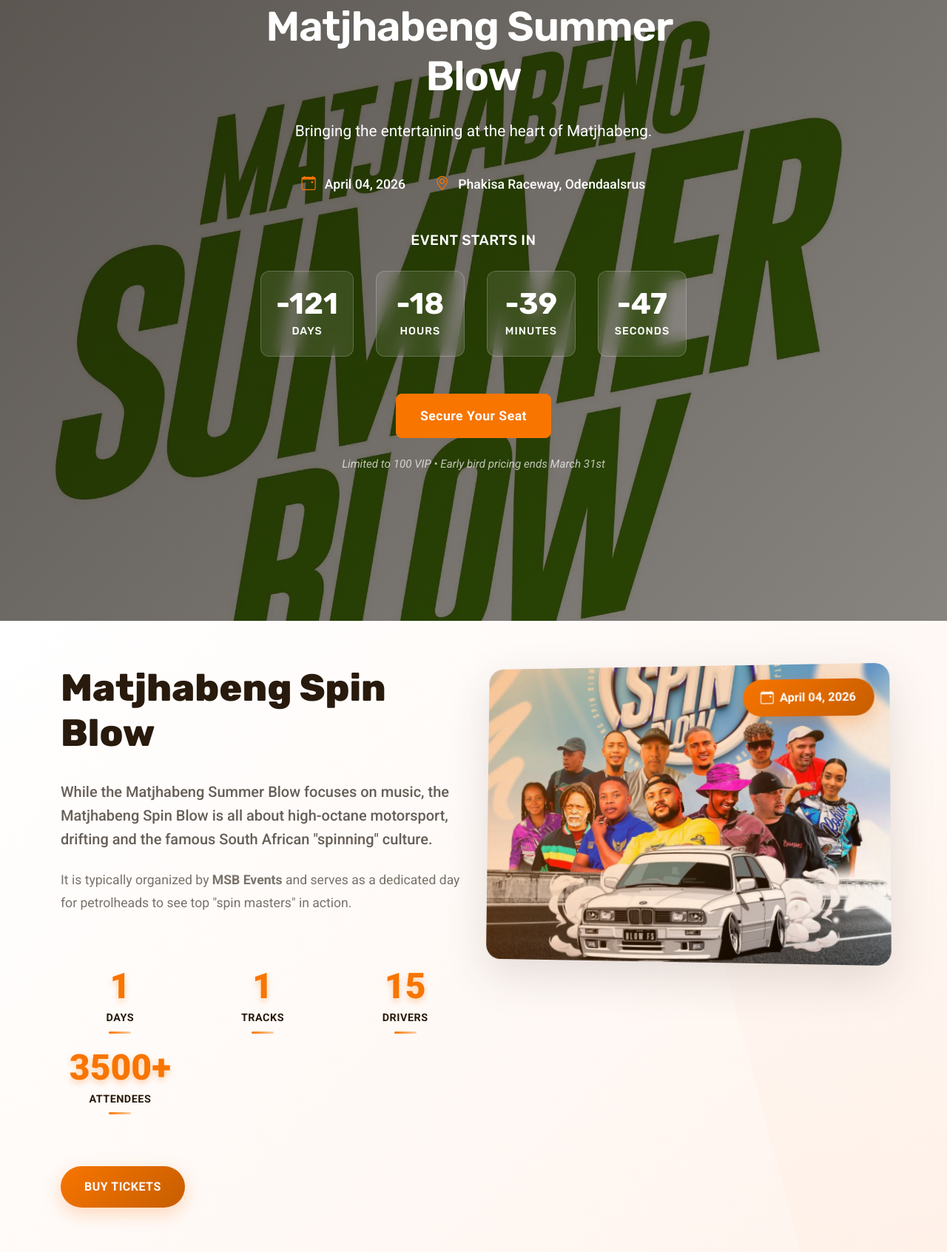
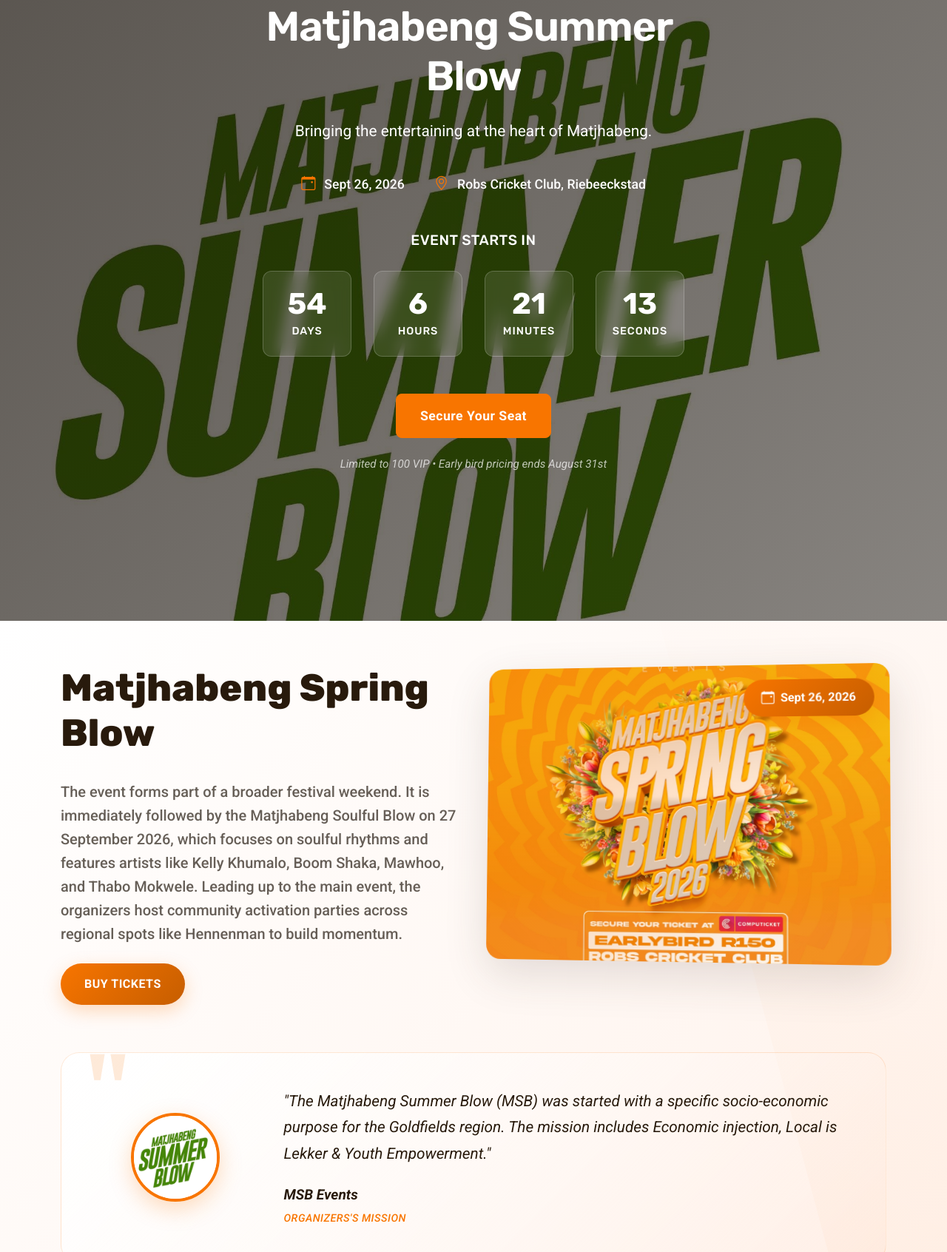
Before and after one commit to siyabongajaho/MSB, a plain HTML site: page index.html in a window 1280 px wide. Shown: the part 177-1869 px from the top of the page at 74% size. Drawn offline with Linux system fonts and the light colour scheme.

Commit message:
Add files via upload

```diff
--- a/index.html
+++ b/index.html
@@ -109,11 +109,11 @@
                 <div class="event-details">
                   <div class="detail-item">
                     <i class="bi bi-calendar-event"></i>
-                    <span>April 04, 2026</span>
+                    <span>Sept 26, 2026</span>
                   </div>
                   <div class="detail-item">
                     <i class="bi bi-geo-alt"></i>
-                    <span>Phakisa Raceway, Odendaalsrus</span>
+                    <span>Robs Cricket Club, Riebeeckstad</span>
                   </div>
                 </div>
 
@@ -123,7 +123,7 @@
 
                 <h3 class="countdown-label">Event Starts In</h3>
 
-                <div class="countdown d-flex justify-content-center" data-count="2026/04/04">
+                <div class="countdown d-flex justify-content-center" data-count="2026/09/26">
                   <div>
                     <h3 class="count-days">47</h3>
                     <h4>Days</h4>
@@ -147,11 +147,11 @@
               <div class="cta-section">
 
                 <div class="cta-buttons">
-                  <a href="https://computicket-boxoffice.com/e/matjhabeng-soulful-blow-xj3BAR" class="btn btn-primary btn-cta">Secure Your Seat</a>
+                  <a href="https://computicket-boxoffice.com/e/matjhabeng-spring-blow-ykNSlq?fbclid=IwY2xjawTcToFwZG9mBWV4dG4DYWVtAjEwAGJyaWQRMTVSVDRrUHNENHFGSXh0b2VzcnRjBmFwcF9pZBAyMjIwMzkxNzg4MjAwODkyAAEeYK32hc2T1SO_l5XsAQRszrEZZeVye_sD-r7xU3FIbEMc9UNvgdrl_fiBYlQ_aem_b0OZvhVnN24RthsgD-gR4Q" class="btn btn-primary btn-cta">Secure Your Seat</a>
                   <!--a href="speakers.html" class="btn btn-secondary btn-cta">View Speakers</a-->
                 </div>
 
-                <p class="cta-note">Limited to 100 VIP • Early bird pricing ends March 31st</p>
+                <p class="cta-note">Limited to 100 VIP • Early bird pricing ends August 31st</p>
 
               </div>
 
@@ -189,11 +189,11 @@
 
           <div class="col-lg-6">
             <div class="content">
-              <h2>Matjhabeng Spin Blow</h2>
-              <p class="lead">While the Matjhabeng Summer Blow focuses on music, the Matjhabeng Spin Blow is all about high-octane motorsport, drifting and the famous South African "spinning" culture.</p>
-              <p>It is typically organized by <strong>MSB Events</strong> and serves as a dedicated day for petrolheads to see top "spin masters" in action.</p>
+              <h2>Matjhabeng Spring Blow</h2>
+              <p class="lead">The event forms part of a broader festival weekend. It is immediately followed by the Matjhabeng Soulful Blow on 27 September 2026, which focuses on soulful rhythms and features artists like Kelly Khumalo, Boom Shaka, Mawhoo, and Thabo Mokwele. Leading up to the main event, the organizers host community activation parties across regional spots like Hennenman to build momentum.</p>
+              <!--p>It is typically organized by <strong>MSB Events</strong> and serves as a dedicated day for petrolheads to see top "spin masters" in action.</p-->
 
-              <div class="stats-grid">
+              <!--div class="stats-grid">
                 <div class="stat-item">
                   <div class="stat-number">1</div>
                   <div class="stat-label">Days</div>
@@ -210,10 +210,10 @@
                   <div class="stat-number">3500+</div>
                   <div class="stat-label">Attendees</div>
                 </div>
-              </div>
+              </div-->
 
               <div class="cta-section">
-                <a href="https://computicket-boxoffice.com/e/matjhabeng-soulful-blow-xj3BAR" class="btn btn-primary">Buy Tickets</a>
+                <a href="https://computicket-boxoffice.com/e/matjhabeng-spring-blow-ykNSlq?fbclid=IwY2xjawTcToFwZG9mBWV4dG4DYWVtAjEwAGJyaWQRMTVSVDRrUHNENHFGSXh0b2VzcnRjBmFwcF9pZBAyMjIwMzkxNzg4MjAwODkyAAEeYK32hc2T1SO_l5XsAQRszrEZZeVye_sD-r7xU3FIbEMc9UNvgdrl_fiBYlQ_aem_b0OZvhVnN24RthsgD-gR4Q" class="btn btn-primary">Buy Tickets</a>
                 <!--a href="#" class="btn btn-outline">Meet the Speakers</a-->
               </div>
             </div>
@@ -222,11 +222,11 @@
           <div class="col-lg-6">
             <div class="visual-section">
               <div class="image-wrapper">
-                <img src="assets/img/person/FB_IMG_1771600629679.jpg" alt="Tech Summit" class="img-fluid">
+                <img src="assets/img/person/q5imlcsw8koUItc7kZ2p2aNMxvR44C-metaOGQwNjNiNDEtNWNkOC00OWI1LTk4ZTEtZTUyMThmYzMyNjE2LmpwZWc=--detail-webp.jpg" alt="Tech Summit" class="img-fluid">
                 <div class="gradient-overlay"></div>
                 <div class="floating-badge">
                   <i class="bi bi-calendar-event"></i>
-                  <span>April 04, 2026</span>
+                  <span>Sept 26, 2026</span>
                 </div>
               </div>
 
@@ -303,7 +303,7 @@
                     <div class="speaker-session">
                       <h4>Early Bird - R150</h4>
                     </div>
-                    <a href="https://computicket-boxoffice.com/e/matjhabeng-soulful-blow-xj3BAR" class="btn-speaker">Buy Tickets</a>
+                    <a href="https://computicket-boxoffice.com/e/matjhabeng-spring-blow-ykNSlq?fbclid=IwY2xjawTcToFwZG9mBWV4dG4DYWVtAjEwAGJyaWQRMTVSVDRrUHNENHFGSXh0b2VzcnRjBmFwcF9pZBAyMjIwMzkxNzg4MjAwODkyAAEeYK32hc2T1SO_l5XsAQRszrEZZeVye_sD-r7xU3FIbEMc9UNvgdrl_fiBYlQ_aem_b0OZvhVnN24RthsgD-gR4Q" class="btn-speaker">Buy Tickets</a>
                   </div>
                 </div>
               </div>
@@ -332,7 +332,7 @@
                     <div class="speaker-session">
                       <h4>Early Bird - R150</h4>
                     </div>
-                    <a href="https://computicket-boxoffice.com/e/matjhabeng-soulful-blow-xj3BAR" class="btn-speaker">Buy Tickets</a>
+                    <a href="https://computicket-boxoffice.com/e/matjhabeng-spring-blow-ykNSlq?fbclid=IwY2xjawTcToFwZG9mBWV4dG4DYWVtAjEwAGJyaWQRMTVSVDRrUHNENHFGSXh0b2VzcnRjBmFwcF9pZBAyMjIwMzkxNzg4MjAwODkyAAEeYK32hc2T1SO_l5XsAQRszrEZZeVye_sD-r7xU3FIbEMc9UNvgdrl_fiBYlQ_aem_b0OZvhVnN24RthsgD-gR4Q" class="btn-speaker">Buy Tickets</a>
                   </div>
                 </div>
               </div>
@@ -990,7 +990,7 @@
             <div class="ticket-info-bar">
               <div class="countdown-info">
                 <h4><i class="bi bi-clock"></i> Early Bird Pricing Ends Soon!</h4>
-                <div class="countdown d-flex justify-content-center" data-count="2026/04/04">
+                <div class="countdown d-flex justify-content-center" data-count="2026/09/026">
                   <div>
                     <h3 class="count-days"></h3>
                     <h4>Days</h4>
@@ -1014,8 +1014,8 @@
                 <a href="mailto:support@msb.co.za" class="contact-link">support@msb.co.za</a>
                 <span class="divider">|</span>
                 <a href="tel:0733135216" class="contact-link">+27 73 313 5216</a>
-                 <a href='https://www.counters-free.net/'>counter-FREE</a> <script type='text/javascript' src='https://www.freevisitorcounters.com/auth.php?id=3660febd5f0bf99af8df8fb15e3daad12d8cc6a9'></script>
-<script type="text/javascript" src="https://www.freevisitorcounters.com/en/home/counter/1506204/t/0"></script>
+                 <!--a href='https://www.counters-free.net/'>counter-FREE</a> <script type='text/javascript' src='https://www.freevisitorcounters.com/auth.php?id=3660febd5f0bf99af8df8fb15e3daad12d8cc6a9'></script>
+<script type="text/javascript" src="https://www.freevisitorcounters.com/en/home/counter/1506204/t/0"></script-->
               </div>
             </div>
           </div>
```
